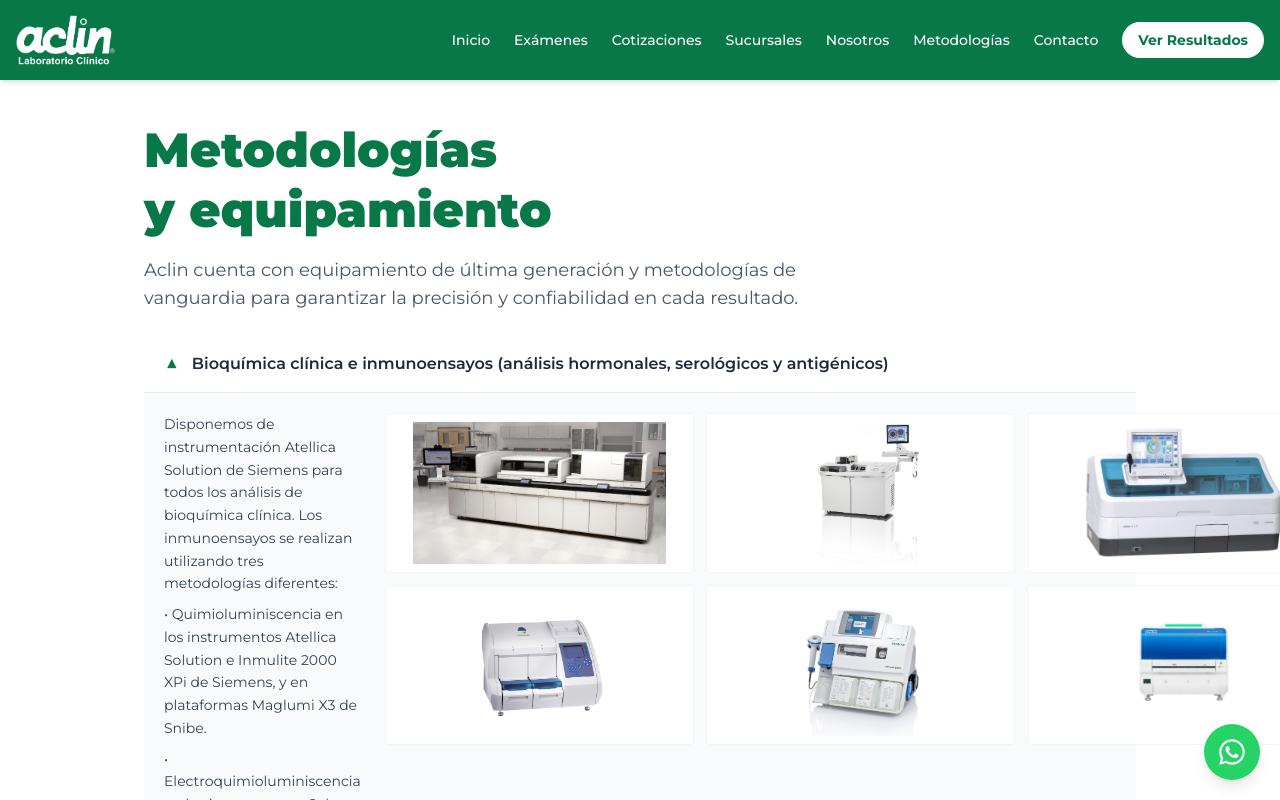
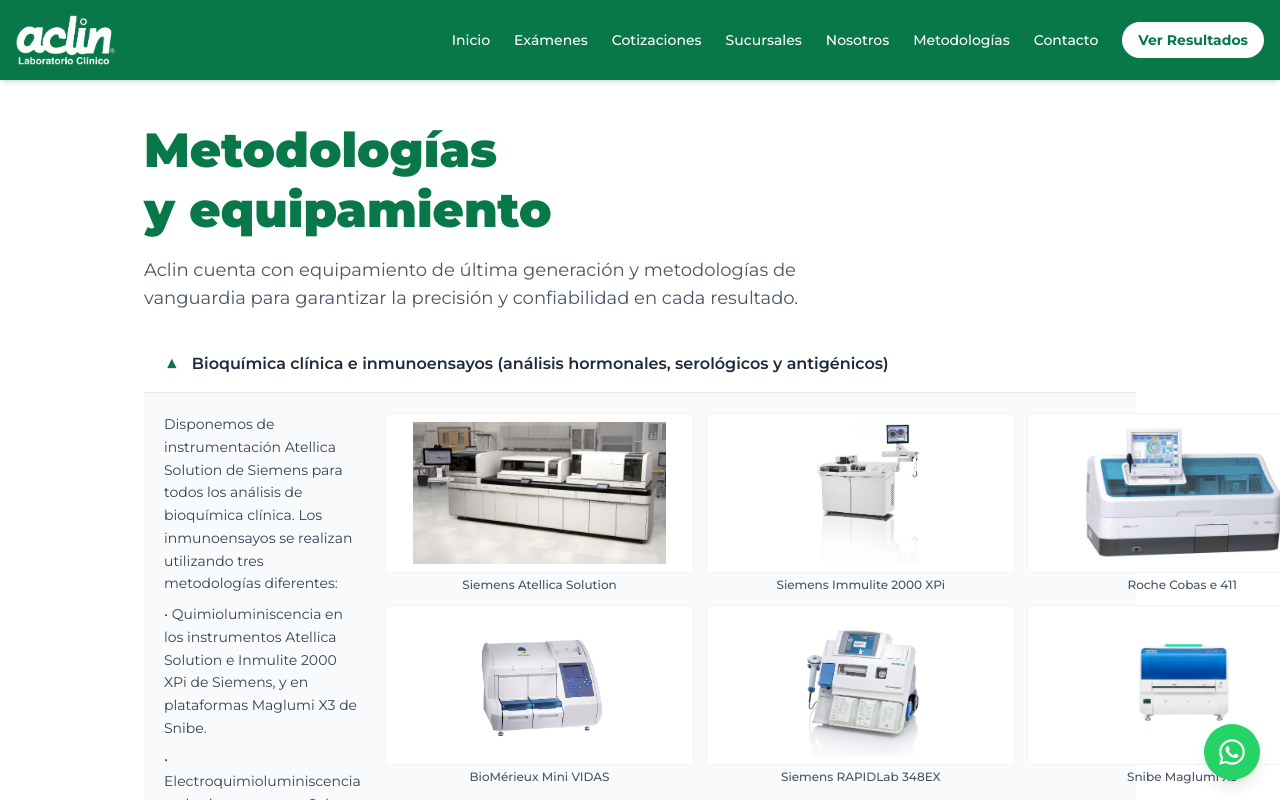
Before and after one commit to aclinlabs/web, a Next.js app: page /metodologias in a window 1280 px wide. Both pictures are taken after a click on the heading 640 px from the left and 364 px from the top of the page. Shown: the top 800 px of the page. Built offline with nearby package versions, Linux system fonts and the light colour scheme; no server answers; the database is empty.

Commit message:
fix: mostrar el nombre del equipo debajo de cada foto en Metodologías

```diff
--- a/src/app/metodologias/page.tsx
+++ b/src/app/metodologias/page.tsx
@@ -128,12 +128,12 @@
       "• Toxoplasmosis IgG/IgM",
     ],
     imagenes: [
-      "/metodologias/atellica-solution.jpeg",
-      "/metodologias/immulite-2000-xpi.jpeg",
-      "/metodologias/cobas-e-411.png",
-      "/metodologias/mini-vidas.png",
-      "/metodologias/rapidlab-348ex.png",
-      "/metodologias/maglumi-x3.png",
+      { src: "/metodologias/atellica-solution.jpeg", nombre: "Siemens Atellica Solution" },
+      { src: "/metodologias/immulite-2000-xpi.jpeg", nombre: "Siemens Immulite 2000 XPi" },
+      { src: "/metodologias/cobas-e-411.png", nombre: "Roche Cobas e 411" },
+      { src: "/metodologias/mini-vidas.png", nombre: "BioMérieux Mini VIDAS" },
+      { src: "/metodologias/rapidlab-348ex.png", nombre: "Siemens RAPIDLab 348EX" },
+      { src: "/metodologias/maglumi-x3.png", nombre: "Snibe Maglumi X3" },
     ],
   },
   {
@@ -155,7 +155,7 @@
       "• Proteína S Libre",
       "• Resistencia a la Proteína C Activada",
     ],
-    imagenes: ["/metodologias/sysmex-cs2500.jpeg"],
+    imagenes: [{ src: "/metodologias/sysmex-cs2500.jpeg", nombre: "CS-2500 Sysmex" }],
   },
   {
     titulo: "Analizadores de hematología y VHS automatizados. XN-1000 Sysmex y Autocompact Starrsed RS de Mechatronics.",
@@ -170,8 +170,8 @@
       "Por su parte, los Autocompact Starrsed RS de Mechatronics permiten la medición automatizada de hasta 100 velocidades de eritrosedimentación por hora (VHS) — parámetro muy importante del hemograma — con una metodología comparable al gold estándar o de referencia, el método de Westergren.",
     ],
     imagenes: [
-      "/metodologias/sysmex-xn1000.png",
-      "/metodologias/autocompact-starrsed-rs.jpeg",
+      { src: "/metodologias/sysmex-xn1000.png", nombre: "XN-1000 Sysmex" },
+      { src: "/metodologias/autocompact-starrsed-rs.jpeg", nombre: "Autocompact Starrsed RS" },
     ],
   },
   {
@@ -184,7 +184,7 @@
       "• Identificación de bacterias gram-positivos",
       "• Pruebas de sensibilidad",
     ],
-    imagenes: ["/metodologias/vitek-2-compact.jpeg"],
+    imagenes: [{ src: "/metodologias/vitek-2-compact.jpeg", nombre: "VITEK 2 Compact" }],
   },
   {
     titulo: "Sistema automatizado de uroanálisis",
@@ -195,7 +195,7 @@
       "• Sedimento urinario autónomo",
       "• Orina completa con sedimento",
     ],
-    imagenes: ["/metodologias/atellica-1500.jpeg"],
+    imagenes: [{ src: "/metodologias/atellica-1500.jpeg", nombre: "Siemens Atellica 1500" }],
   },
   {
     titulo: "Estudios de autoinmunidad (EliA, Fluoroenzimoinmunoensayo) y detección de IgE específicas (ImmunoCAP).",
@@ -299,7 +299,7 @@
       "Alérgenos de contacto:",
       "• Látex",
     ],
-    imagenes: ["/metodologias/phadia-250.jpeg"],
+    imagenes: [{ src: "/metodologias/phadia-250.jpeg", nombre: "Phadia 250 Thermo Fisher Scientific" }],
   },
   {
     titulo: "Electroforesis en gel de agarosa",
@@ -314,7 +314,7 @@
       "• Inmunofijación de inmunoglobulinas séricas (Mielomas, Enfermedad de Bence Jones, Macroglobulinemia de Waldenström, Enfermedad de Cadenas pesadas de inmunoglobulinas)",
       "• Inmunofijación de inmunoglobulinas urinarias (IF, Proteinuria de Bence Jones)",
     ],
-    imagenes: ["/metodologias/sebia-hydrasys.png"],
+    imagenes: [{ src: "/metodologias/sebia-hydrasys.png", nombre: "Sebia Hydrasys" }],
   },
   {
     titulo: "Autoinmunidad. Inmunofluorescencia indirecta (IFI)",
@@ -333,8 +333,8 @@
       "• Anticuerpos anti Treponémicos (FTA-ABS)",
     ],
     imagenes: [
-      "/metodologias/aesku-helios.png",
-      "/metodologias/ifi-uniqo-160.png",
+      { src: "/metodologias/aesku-helios.png", nombre: "Aesku Helios" },
+      { src: "/metodologias/ifi-uniqo-160.png", nombre: "IFI UNIQO 160" },
     ],
   },
   {
@@ -359,7 +359,7 @@
       "• Transferrina",
       "• Haptoglobina",
     ],
-    imagenes: ["/metodologias/atellica-neph-630.png"],
+    imagenes: [{ src: "/metodologias/atellica-neph-630.png", nombre: "Atellica NEPH 630 de Siemens" }],
   },
   {
     titulo: "Inmunoblot: EUROBlotOne Euroimmun",
@@ -375,7 +375,7 @@
       "• Perfil enfermedades gastrointestinales IgA, 3 antígenos",
       "• Anticuerpos anti DFS70 (Patrón Nuclear Granular Fino Denso)",
     ],
-    imagenes: ["/metodologias/euroblotone.jpeg"],
+    imagenes: [{ src: "/metodologias/euroblotone.jpeg", nombre: "Euroimmun EUROBlotOne" }],
   },
   {
     titulo: "Citometría de Flujo",
@@ -385,7 +385,7 @@
       "• Cuantificación de subpoblaciones linfocitarias B, T y Natural Killer",
       "• Cuantificación de linfocitos CD3, CD4, CD8 y CD45",
     ],
-    imagenes: ["/metodologias/facsvia.png"],
+    imagenes: [{ src: "/metodologias/facsvia.png", nombre: "Becton Dickinson FACSVia" }],
   },
   {
     titulo: "Analizador ELISA",
@@ -398,7 +398,7 @@
       "• Anti Receptor de Fosfolipasa A2 (Anti PLA2R) en sangre",
       "• Anticuerpos Anti-HMGCR (3-Hidroxi-3-Metilglutaril-Coenzima A Reductasa) (HMG-CoA)",
     ],
-    imagenes: ["/metodologias/elisys-uno.png"],
+    imagenes: [{ src: "/metodologias/elisys-uno.png", nombre: "Human Elisys Uno" }],
   },
   {
     titulo: "Diagnóstico Molecular",
@@ -427,10 +427,10 @@
       "• Estudio genético molecular de malabsorción de Lactosa",
     ],
     imagenes: [
-      "/metodologias/cobas-z480.jpeg",
-      "/metodologias/lightcycler-2.jpeg",
-      "/metodologias/cfx96-real-time.png",
-      "/metodologias/genepure-pro.jpeg",
+      { src: "/metodologias/cobas-z480.jpeg", nombre: "Roche cobas z 480" },
+      { src: "/metodologias/lightcycler-2.jpeg", nombre: "Roche LightCycler 2.0" },
+      { src: "/metodologias/cfx96-real-time.png", nombre: "Bio Rad CFX96 Real-Time System" },
+      { src: "/metodologias/genepure-pro.jpeg", nombre: "GenePure Pro" },
     ],
   },
   {
@@ -458,8 +458,8 @@
       "• Nivel plasmático de Teofilina",
     ],
     imagenes: [
-      "/metodologias/d100-biorad.png",
-      "/metodologias/hplc-chromaster.jpeg",
+      { src: "/metodologias/d100-biorad.png", nombre: "Bio-Rad D-100" },
+      { src: "/metodologias/hplc-chromaster.jpeg", nombre: "HPLC Hitachi Chromaster" },
     ],
   },
   {
@@ -471,7 +471,7 @@
       "• Test de Coombs Indirecto",
       "• Prueba de Antiglobulina Directa",
     ],
-    imagenes: ["/metodologias/wadiana-grifols.jpeg"],
+    imagenes: [{ src: "/metodologias/wadiana-grifols.jpeg", nombre: "Grifols WADiana" }],
   },
 ];
 
@@ -521,13 +521,15 @@
                     {/* Imágenes */}
                     <div className={`shrink-0 ${m.imagenes.length === 1 ? "w-full md:w-80" : "w-full"}`}>
                       <div className={`grid gap-3 ${m.imagenes.length === 1 ? "grid-cols-1" : m.imagenes.length <= 3 ? "grid-cols-2 md:grid-cols-3" : "grid-cols-2 md:grid-cols-3"}`}>
-                        {m.imagenes.map((src, j) => (
-                          <img
-                            key={j}
-                            src={src}
-                            alt={`${m.titulo} — equipo ${j + 1}`}
-                            className="w-full h-40 object-contain bg-white rounded border border-gray-100 p-2"
-                          />
+                        {m.imagenes.map((img, j) => (
+                          <div key={j} className="flex flex-col">
+                            <img
+                              src={img.src}
+                              alt={img.nombre}
+                              className="w-full h-40 object-contain bg-white rounded border border-gray-100 p-2"
+                            />
+                            <span className="text-xs text-center text-gray-600 font-medium mt-1">{img.nombre}</span>
+                          </div>
                         ))}
                       </div>
                     </div>
```
